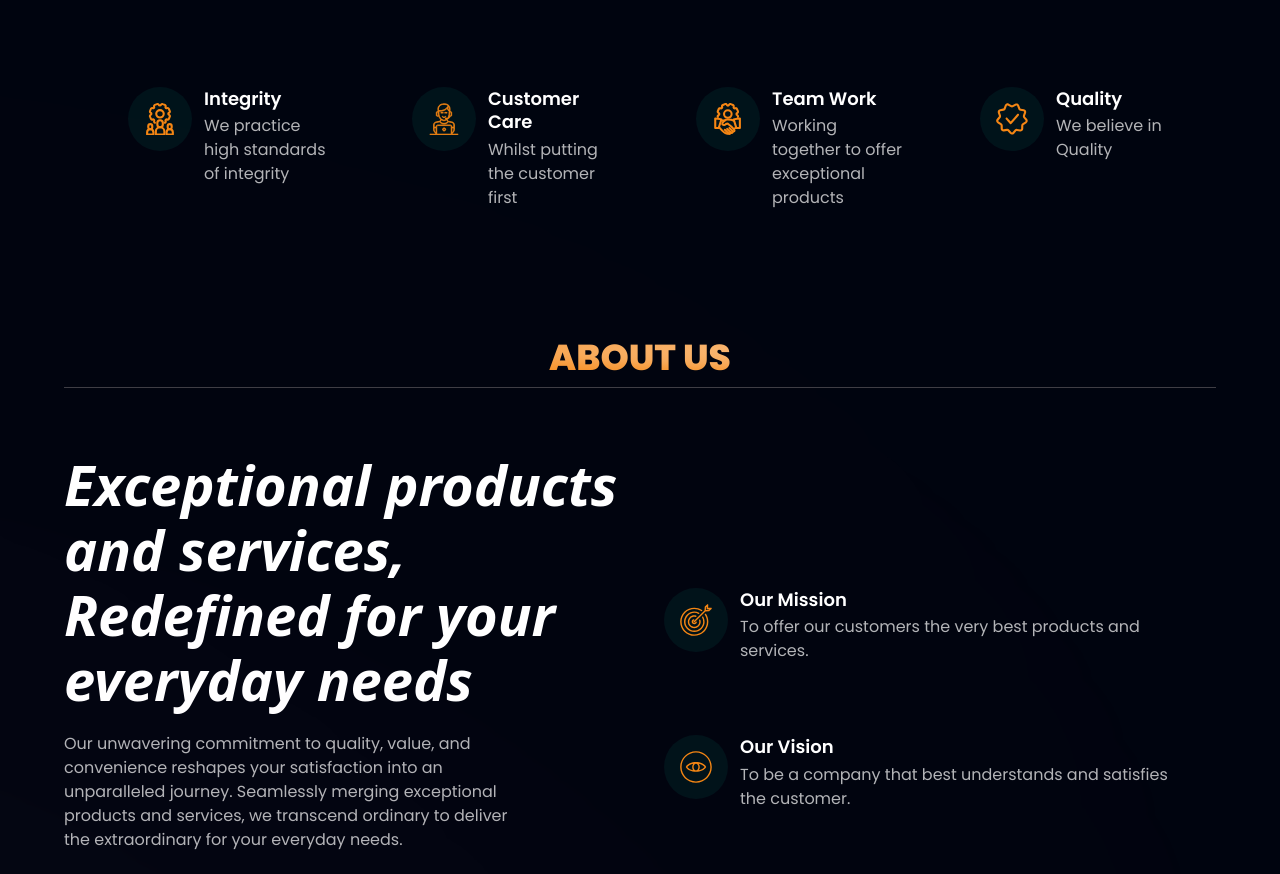
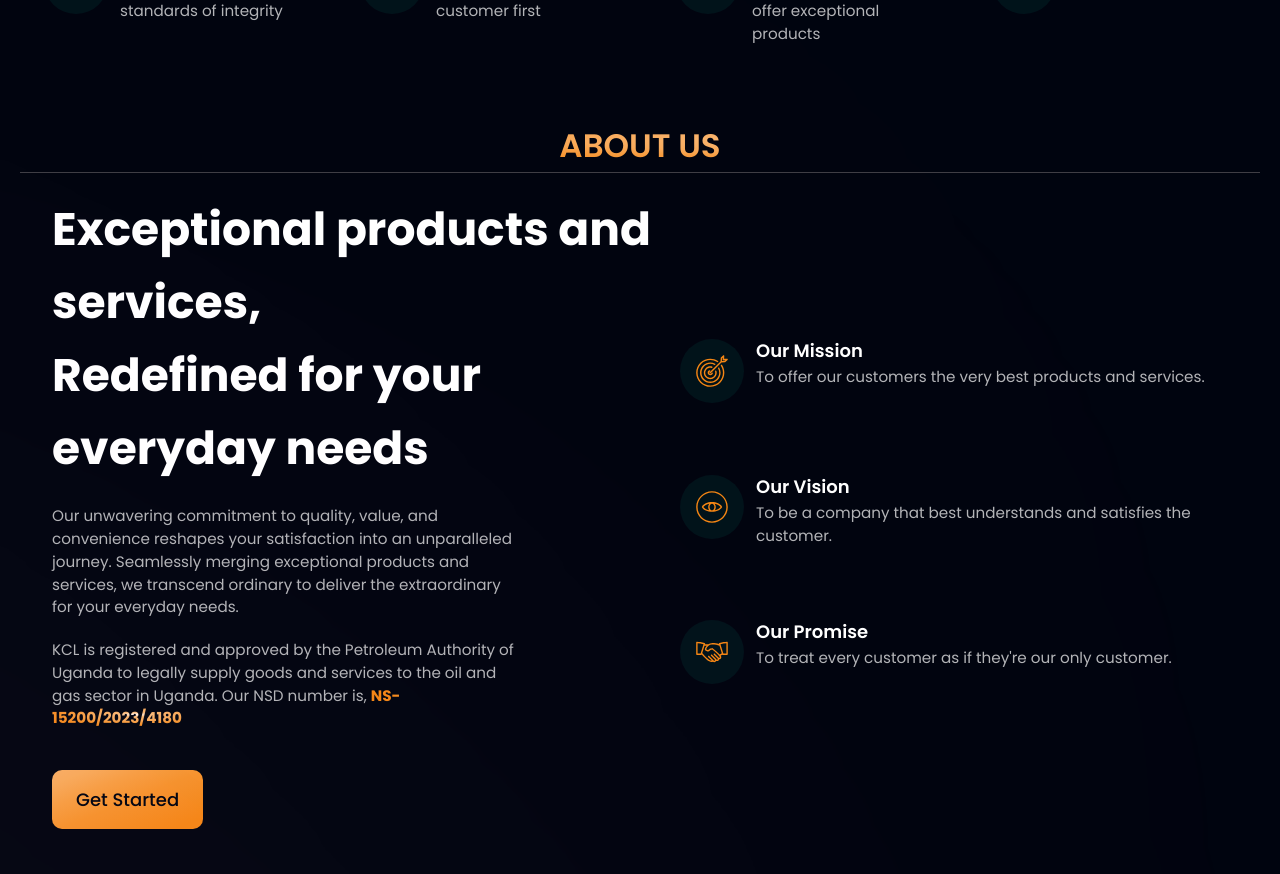
Before and after one commit to Imayno85/kavali-capital, a React (Vite) app: page / in a window 1280 px wide. Shown: the part 899-1773 px from the top of the page. Built offline with nearby package versions, Linux system fonts and the light colour scheme.

Commit message:
Kavali_V3.2_Update

```diff
--- a/src/components/Business.jsx
+++ b/src/components/Business.jsx
@@ -15,7 +15,7 @@ const FeatureCard = ({ icon, title, content }) => (
       <h4 className="font-poppins font-semibold text-white text-[18px] leading-[23.4px] mb-1">
         {title}
       </h4>
-      <p className="font-poppins font-normal text-dimWhite text-[16px] leading-[24px] whitespace-normal">
+      <p className="font-poppins font-normal text-dimWhite text-[15.2px] leading-[22.8px] whitespace-normal">
         {content}
       </p>
     </div>
--- a/src/components/Button.jsx
+++ b/src/components/Button.jsx
@@ -3,7 +3,7 @@ import PropTypes from "prop-types";
 const Button = ({ styles }) => (
   <button
     type="button"
-    className={`py-4 px-6 font-poppins font-medium text-[18px] text-primary bg-orange-gradient rounded-[10px] outline-none ${styles}`}
+    className={`py-4 mb-6 px-6 font-poppins font-medium text-[18px] text-primary bg-orange-gradient rounded-[10px] outline-none ${styles}`}
   >
     <a
       href="https://api.whatsapp.com/send/?phone=%2B256773275029&text&type=phone_number&app_absent=0"
--- a/src/components/Carousel.jsx
+++ b/src/components/Carousel.jsx
@@ -48,7 +48,7 @@ const Carousel = () => {
             overflowX: "hidden",
             scrollSnapType: "x mandatory",
             height: "400px", // Set a fixed height for the carousel container
-            width: "100%", // Make the carousel container 100% wide
+            width: "550", // Make the carousel container 100% wide
           }}
         >
           {heroCarousel.map((img, i) => (
--- a/src/components/Services.jsx
+++ b/src/components/Services.jsx
@@ -10,7 +10,7 @@ const FeatureCard = ({ icon, title, content }) => (
       <h4 className="font-poppins font-semibold text-white text-[18px] leading-[23.4px] mb-1">
         {title}
       </h4>
-      <p className="font-poppins font-normal text-dimWhite text-[16px] leading-[24px]">
+      <p className="font-poppins font-normal text-dimWhite text-[15.2px] leading-[22.8px]">
         {content}
       </p>
     </div>
--- a/src/components/Stats.jsx
+++ b/src/components/Stats.jsx
@@ -11,7 +11,7 @@ const ValueCard = ({ icon, title, value }) => (
       <h4 className="font-poppins font-semibold text-white text-[18px] leading-[23.4px] mb-1">
         {title}
       </h4>
-      <p className="font-poppins font-normal text-dimWhite text-[16px] leading-[24px]">
+      <p className="font-poppins font-normal text-dimWhite text-[15.2px] leading-[22.8px]">
         {value}
       </p>
     </div>
--- a/src/style.js
+++ b/src/style.js
@@ -2,41 +2,40 @@ const styles = {
   boxWidth: "xl:max-w-[1280px] w-full",
 
   heading2:
-    "font-raleway font-black italic text-black xs:text-[56px] text-[48px] text-white xs:leading-[65px] leading-[40px] w-full",
-
+    "font-poppins font-bold xs:text-[45.6px] text-black  text-[38px] text-white xs:leading-[72.96px] leading-[63.46px] w-full",
   heading3:
-    "font-poppins font-extrabold text-[36px] text-white leading-[56.25px] w-full",
+    "font-poppins font-semibold text-[32.5px] text-white leading-[50.875px] w-full",
 
   heading4:
-    "font-raleway font-semibold text-[28px] text-white leading-[48px] w-full",
+    "font-raleway font-semibold text-[26.6px] text-white leading-[45.6px] w-full",
 
   paragraph:
-    "font-raleway font-normal text-dimWhite text-[18px] leading-[24px]",
+    "font-raleway font-normal text-dimWhite text-[17.1px] leading-[22.8px]",
 
   paragraph1:
-    "font-poppins font-normal text-dimWhite text-[16px] leading-[24px]",
+    "font-poppins font-normal text-dimWhite text-[15.2px] leading-[22.8px]",
 
   flexCenter: "flex justify-center items-center",
   flexStart: "flex justify-center items-start",
 
-  paddingX: "sm:px-16 px-6",
-  paddingY: "sm:py-16 py-6",
-  padding: "sm:px-16 px-6 sm:py-12 py-4",
+  paddingX: "sm:px-15.2 px-5",
+  paddingY: "sm:py-15.2 py-5",
+  padding: "sm:px-15.2 px-5 sm:py-11.4 py-3.8",
 
-  marginX: "sm:mx-16 mx-6",
-  marginY: "sm:my-16 my-6",
+  marginX: "sm:mx-15.2 mx-5",
+  marginY: "sm:my-15.2 my-5",
 };
 
 export const layout = {
   section: `flex md:flex-row flex-col ${styles.paddingY}`,
   sectionReverse: `flex md:flex-row flex-col-reverse ${styles.paddingY}`,
 
-  sectionImgReverse: `flex-1 flex ${styles.flexCenter} md:mr-10 mr-0 md:mt-0 mt-10 relative`,
-  sectionImg: `flex-1 flex ${styles.flexCenter} md:ml-10 ml-0 md:mt-0 mt-10 relative`,
+  sectionImgReverse: `flex-1 flex ${styles.flexCenter} md:mr-9.5 mr-0 md:mt-0 mt-9.5 relative`,
+  sectionImg: `flex-1 flex ${styles.flexCenter} md:ml-9.5 ml-0 md:mt-0 mt-9.5 relative`,
 
-  sectionImg1: ` flex-1 flex  justify-start mt-10 lg:justify-center `,
+  sectionImg1: ` flex-1 flex  justify-start mt-9.5 lg:justify-center `,
 
-  sectionInfo: `flex-1 ${styles.flexStart} flex-col`,
+  sectionInfo: `flex-1 ${styles.flexStart} flex-col md:pl-8`,
   feedbackCardContent: "flex flex-col justify-center items-center text-center",
 };
 
```
